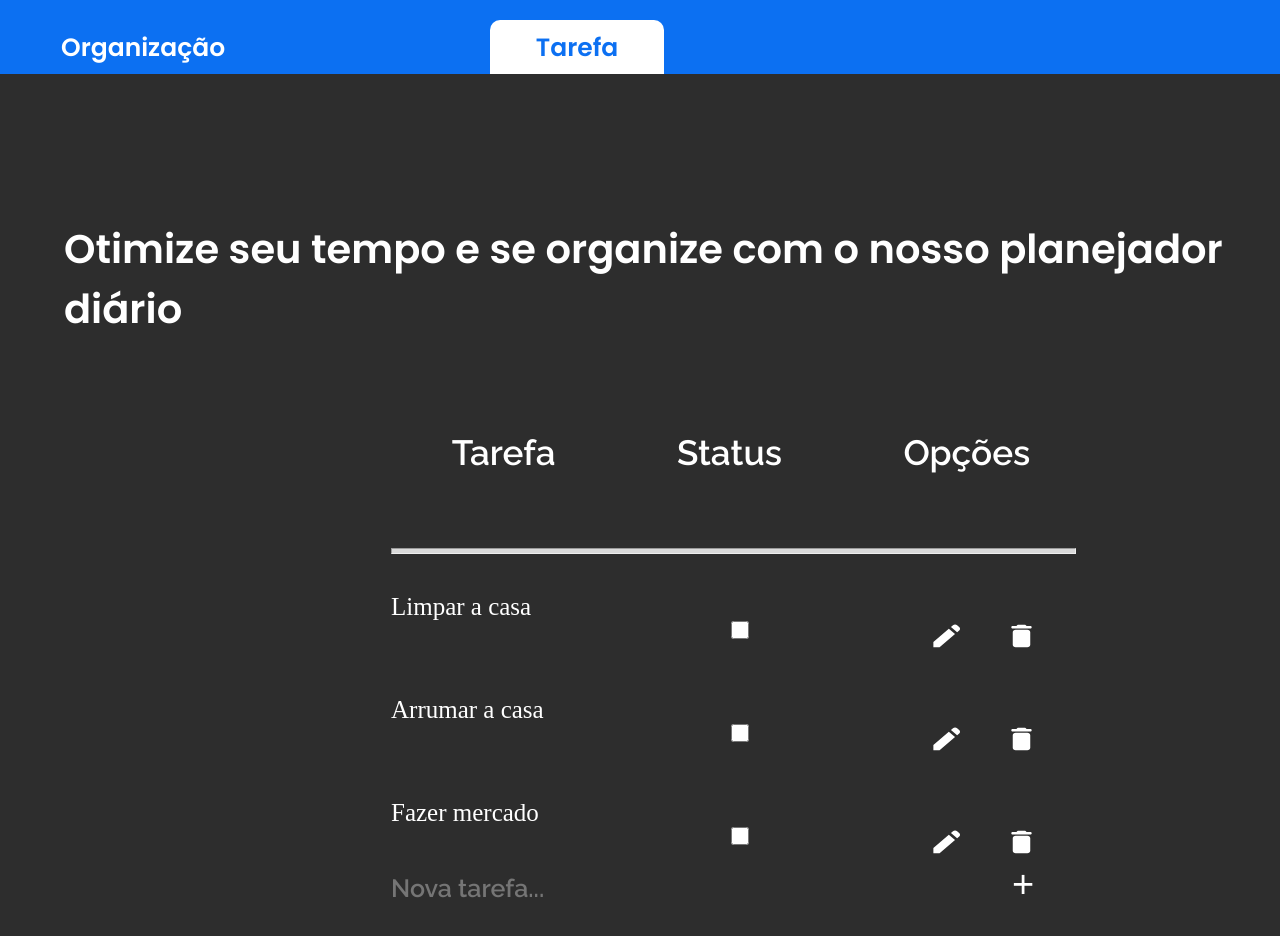
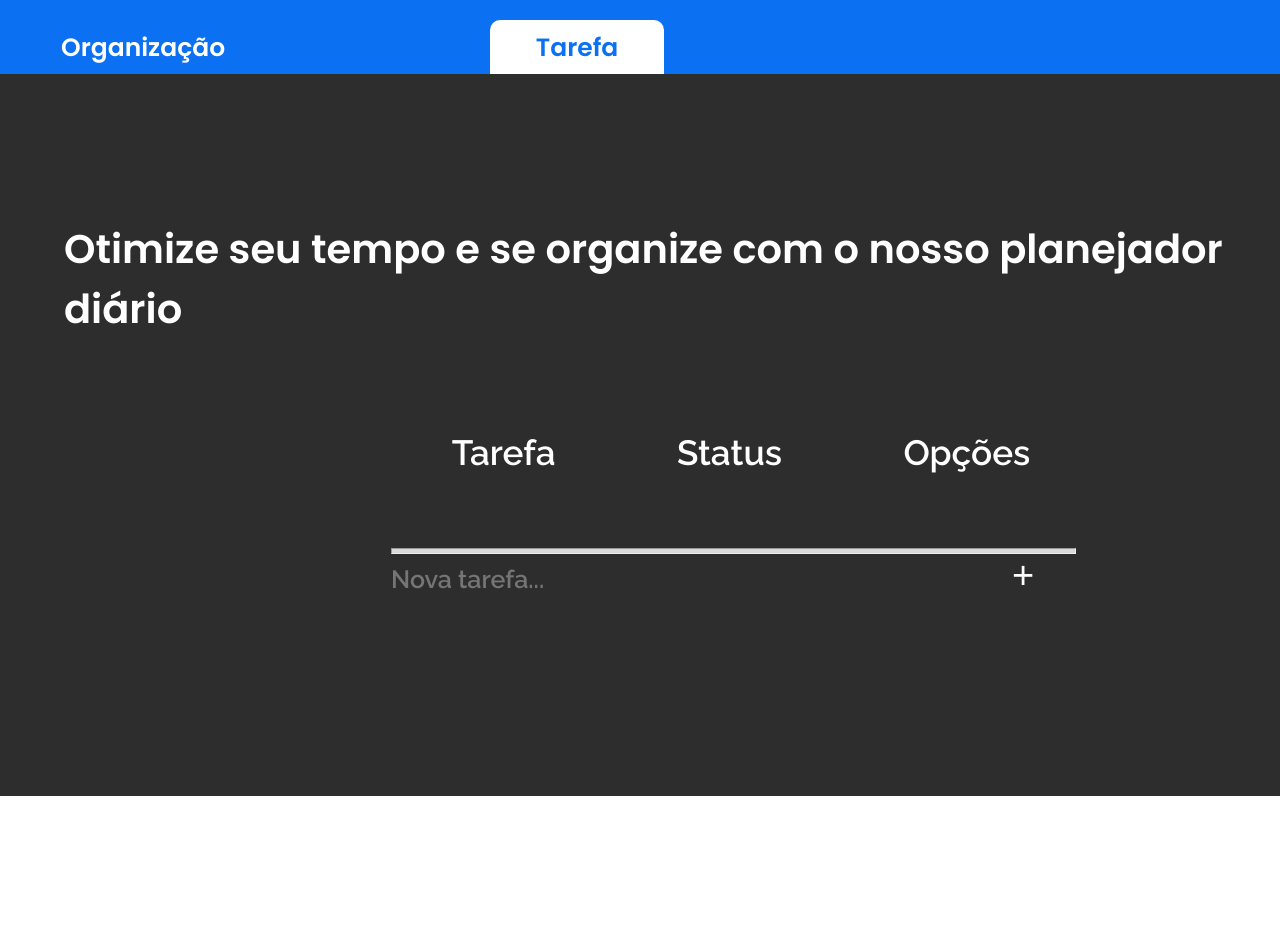
Before and after one commit to MatheusNascimento99/Interface-To--Do--List, a React (Vite) app in the folder Interface/: page /Organizador in a window 1280 px wide. Shown: the top 936 px of the page. After the commit the page ends 800 px from the top, so only its background shows below. Built offline with nearby package versions, Linux system fonts and the light colour scheme; a web font is replaced by a local one.

Commit message:
Correção Final

```diff
--- a/Interface/src/componentes/data.js
+++ b/Interface/src/componentes/data.js
@@ -1,5 +1,3 @@
 export const todoList = [
-    {tarefa: 'Limpar a casa', status: false},
-    {tarefa: 'Arrumar a casa', status: false},
-    {tarefa: 'Fazer mercado', status: false}
+
 ]
```
